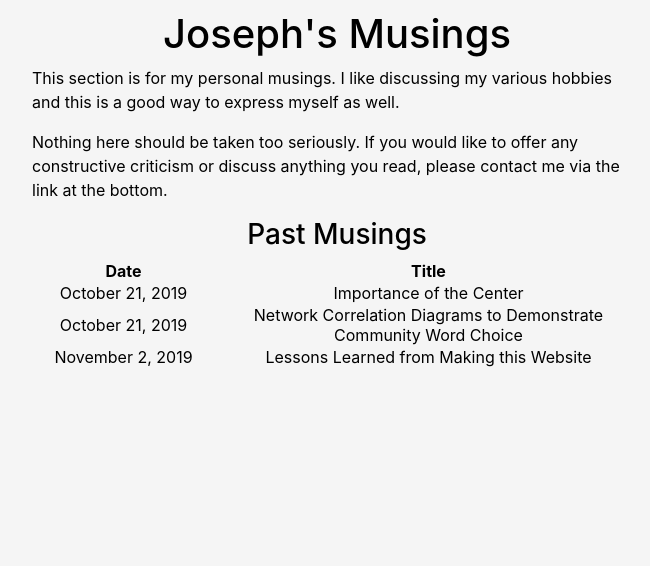
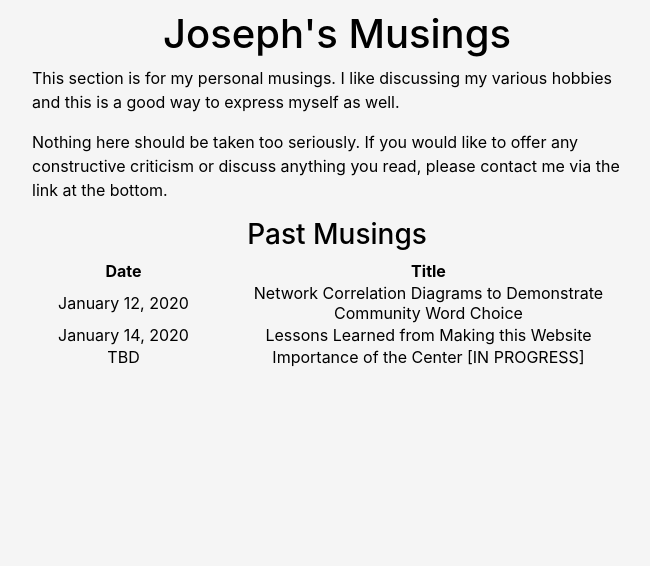
Before and after one commit to jayrockwalled/lang_site, a Django app: page /articles/ in a window 1280 px wide. Shown: the part 40-606 px from the top of the page, without its empty margins (303-953 px from the left). Run offline with Django 3.2, Linux system fonts and the light colour scheme; some libraries are stand-ins or nearby versions.

Commit message:
debug on

```diff
--- a/articles/templates/articles/index.html
+++ b/articles/templates/articles/index.html
@@ -13,9 +13,10 @@
 <h3>Past Musings</h3>
 <table>
     <tr><th class="date">Date</th><th>Title</th></tr>
-    <tr><td class="date">October 21, 2019</td><td><a class='article' href='/articles/importance-of-the-center'>Importance of the Center</a></td></tr>
-    <tr><td class="date">October 21, 2019</td><td><a class='article' href='/articles/network-correlation-diagrams-to-demonstrate-community-word-choice'>Network Correlation Diagrams to Demonstrate Community Word Choice</a></td></tr>
-    <tr><td class="date">November 2, 2019</td><td><a class='article' href='/articles/lessons-learned-from-website'>Lessons Learned from Making this Website</a></td></tr>
+    <tr><td class="date">January 12, 2020</td><td><a class='article' href='/articles/network-correlation-diagrams-to-demonstrate-community-word-choice'>Network Correlation Diagrams to Demonstrate Community Word Choice</a></td></tr>
+    <tr><td class="date">January 14, 2020</td><td><a class='article' href='/articles/lessons-learned-from-website'>Lessons Learned from Making this Website</a></td></tr>
+    <tr><td class="date">TBD</td><td><a class='article' href='/articles/importance-of-the-center'>Importance of the Center [IN PROGRESS]</a></td></tr>
+
 </table>
 
 </div>
--- a/lang_site/settings.py
+++ b/lang_site/settings.py
@@ -23,7 +23,7 @@ BASE_DIR = os.path.dirname(os.path.dirname(os.path.abspath(__file__)))
 SECRET_KEY = '^nn2b(xsvxnnkjt^mhegix-aj5xpvjbu9b47*2$2b82m^^xj!*'
 
 # SECURITY WARNING: don't run with debug turned on in production!
-DEBUG = False
+DEBUG = True
 
 ALLOWED_HOSTS = [
     '127.0.0.1',
```
